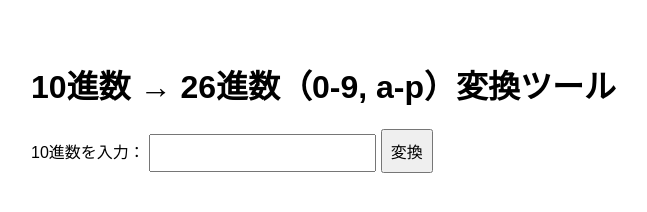
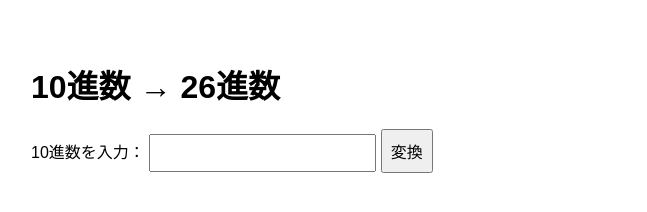
Before and after one commit to negi212/Base26, a plain HTML site: page index.html in a window 1280 px wide. Shown: the whole page, without its empty margins (9-656 px from the left). Drawn offline with Linux system fonts and the light colour scheme.

Commit message:
index.html の更新

```diff
--- a/index.html
+++ b/index.html
@@ -19,7 +19,7 @@
   </style>
 </head>
 <body>
-  <h1>10進数 → 26進数（0-9, a-p）変換ツール</h1>
+  <h1>10進数 → 26進数</h1>
   <label for="decimalInput">10進数を入力：</label>
   <input type="number" id="decimalInput" min="0" />
   <button onclick="convertToBase26()">変換</button>
```
